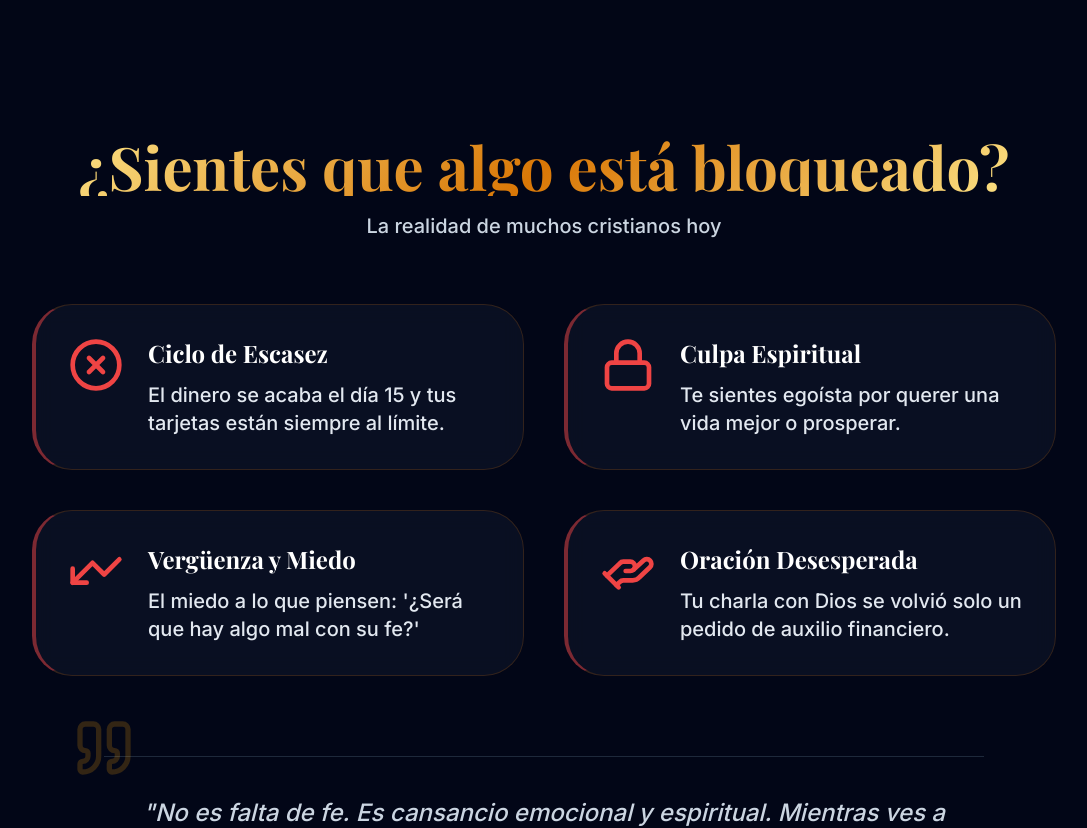
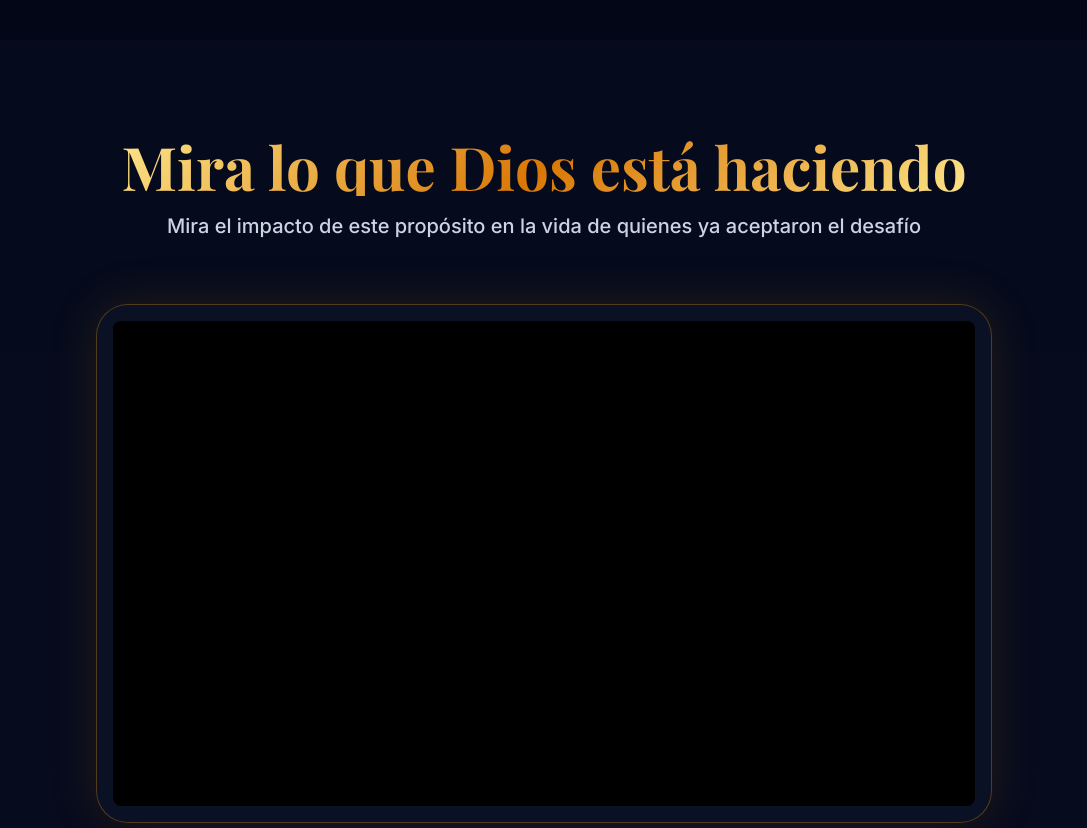
Before and after one commit to mairalimarh-ctrl/21diasproposito, a React (Vite) app: page / in a window 1280 px wide. Shown: the part 1680-2508 px from the top of the page, without its empty margins (96-1183 px from the left). Built offline with nearby package versions, Linux system fonts and the light colour scheme.

Commit message:
feat: Integrate custom video player component
Introduces a custom `<lite-video-player>` element for embedding videos with configurable aspect ratios and parameters. This replaces the need for complex iframe handling and improves code maintainability.

```diff
--- a/App.tsx
+++ b/App.tsx
@@ -81,7 +81,7 @@ const App: React.FC = () => {
             🔥 PARA CRISTIANOS QUE BUSCAN PROVISIÓN
           </div>
           <h1 className="text-3xl md:text-7xl font-bold leading-tight mb-6 md:mb-8 max-w-5xl px-2">
-            ¿Oras, ayunas, eres fiel… pero el dinero sigue <span className="gold-gradient">acabándose antes de fin de mes?</span>
+            ¿Oras, ayunas, eres fiel… pero el dinheiro sigue <span className="gold-gradient">acabándose antes de fin de mes?</span>
           </h1>
           <p className="text-lg md:text-2xl text-slate-200 mb-10 max-w-4xl leading-relaxed font-medium px-2">
             Descubre cómo vivir 21 días de propósito con Dios para romper el ciclo de escasez, dejar de vivir en aprietos y activar la provisión que ya te fue prometida — sin culpa por querer prosperar.
@@ -147,6 +147,21 @@ const App: React.FC = () => {
             <p className="text-white font-black text-xl md:text-3xl border-l-4 border-amber-500 pl-5 md:pl-6 text-left py-4 bg-amber-500/5 rounded-r-lg">
               Pero cuando abres la aplicación del banco, el saldo no confirma la Palabra.
             </p>
+          </div>
+        </div>
+      </section>
+
+      {/* Video Section Re-introduced */}
+      <section className="py-16 md:py-24 px-4 bg-slate-900/30">
+        <div className="container mx-auto max-w-4xl text-center">
+          <SectionTitle subtitle="Mira el impacto de este propósito en la vida de quienes ya aceptaron el desafío">Mira lo que Dios está haciendo</SectionTitle>
+          <div className="glass-card p-1.5 md:p-4 rounded-[1.5rem] md:rounded-[2rem] border-amber-500/30 shadow-[0_0_50px_rgba(217,119,6,0.15)] overflow-hidden">
+            <lite-video-player
+              video-id="47eb2c8c-8ee3-40e4-9283-3ad6785bd6c9"
+              base-url="https://app.litevideo.net"
+              aspect-ratio="16:9"
+              params="aspectRatio=16%3A9&coverColor=%23000000&progressSpeed=normal&progressBarHeight=6&showCover=true&coverStyle=gradient&playIconStyle=circle&playIconSize=huge&showTitle=true&showControls=false&showProgressBar=true&iconColor=%23ffffff&iconBackgroundColor=%23ff0000&iconBackgroundOpacity=71&progressBarColor=%23ff0000&controlsStyle=default&controlsPosition=bottom&controlsColor=%23ffffff&controlsBackground=gradient&hoverEffect=fade&thumbnailUrl=&endThumbnailUrl=&autoPlay=false&loop=false&liveSimulatorEnabled=false&liveSimulatorViewersMin=10&liveSimulatorViewersMax=50&liveSimulatorGrowthRate=moderate&domainLockEnabled=false&domainLockDomains=&showComments=false&ctas=%5B%5D">
+            </lite-video-player>
           </div>
         </div>
       </section>
@@ -277,7 +292,7 @@ const App: React.FC = () => {
 
             <div className="flex flex-col h-full text-center group mt-8 md:mt-0">
               <div className="glass-card p-2 md:p-4 rounded-[1.5rem] md:rounded-[2.5rem] border-amber-500/20 shadow-xl overflow-hidden mb-6 md:mb-8 group-hover:scale-105 transition duration-500">
-                <img src="https://i.postimg.cc/QMYYDRKj/mockup-devocional-tablet.png" alt="Devocional" className="rounded-lg md:rounded-xl w-full h-auto" />
+                <img src="https://ekfkrwueqwpqakpsrsjt.supabase.co/storage/v1/object/public/imagens%20daniel/devocional%20dios%20espanhol%20capap.jpg" alt="Devocional" className="rounded-lg md:rounded-xl w-full h-auto" />
               </div>
               <ValueBadge />
               <h3 className="text-xl md:text-3xl font-black text-white mb-2 md:mb-4 px-4">Devocional: Terapia con Dios</h3>
@@ -286,7 +301,7 @@ const App: React.FC = () => {
 
             <div className="flex flex-col h-full text-center group mt-8 md:mt-0">
               <div className="glass-card p-2 md:p-4 rounded-[1.5rem] md:rounded-[2.5rem] border-amber-500/20 shadow-xl overflow-hidden mb-6 md:mb-8 group-hover:scale-105 transition duration-500">
-                <img src="https://i.postimg.cc/fRMCjYf7/mockup-bonus.jpg" alt="Pack Bônus" className="rounded-lg md:rounded-xl w-full h-auto" />
+                <img src="https://ekfkrwueqwpqakpsrsjt.supabase.co/storage/v1/object/public/imagens%20daniel/capa%20ebooks%20espanhol%20bonus.jpg" alt="Pack Bônus" className="rounded-lg md:rounded-xl w-full h-auto" />
               </div>
               <ValueBadge />
               <h3 className="text-xl md:text-3xl font-black text-white mb-2 md:mb-4 px-4">Pack de Bonos VIP</h3>
@@ -367,7 +382,7 @@ const App: React.FC = () => {
       {/* Guarantee & FAQ */}
       <section className="py-16 md:py-24 px-4 relative overflow-hidden text-center flex flex-col items-center">
         <ShieldCheck className="w-16 h-16 md:w-24 md:h-24 text-amber-500 mb-6 md:mb-8 drop-shadow-[0_0_20px_rgba(217,119,6,0.4)]" />
-        <h2 className="text-3xl md:text-6xl font-black mb-6 md:mb-8 gold-gradient">7 Días de Garantía</h2>
+        <h2 className="text-3xl md:text-6xl font-black mb-6 md:mb-8 gold-gradient">7 Días de Garantia</h2>
         <p className="text-base md:text-2xl text-slate-200 mb-12 md:mb-20 max-w-3xl leading-relaxed font-medium px-4">
           Garantía Incondicional: Si por cualquier motivo sientes que esta guía no é para ti, solo pide el reembolso dentro de 7 días. Sin preguntas. Sin culpa.
         </p>
--- a/index.html
+++ b/index.html
@@ -40,6 +40,23 @@
         animation: fade-in 0.3s ease-out forwards;
       }
     </style>
+    <script>
+      customElements.define("lite-video-player", class extends HTMLElement {
+        connectedCallback() {
+          const e = this.attachShadow({ mode: "open" }),
+            t = this.getAttribute.bind(this),
+            a = t("video-id") || "",
+            r = t("base-url") || "",
+            i = t("aspect-ratio") || "16:9",
+            s = t("params") || "";
+          let o = "16/9";
+          if (i === "square") o = "1/1";
+          else if (i.includes(":")) o = i.replace(":", "/");
+          else o = i;
+          e.innerHTML = `<style>:host{display:block;max-width:1280px;margin:auto}.v{position:relative;width:100%;aspect-ratio:${o};overflow:hidden;border-radius:8px;background:#000}iframe{position:absolute;inset:0;width:100%;height:100%;border:0}</style><div class="v"><iframe src="${r}/embed/${a}?${s}" loading="lazy" allowfullscreen></iframe></div>`
+        }
+      });
+    </script>
     <script type="importmap">
 {
   "imports": {
```
